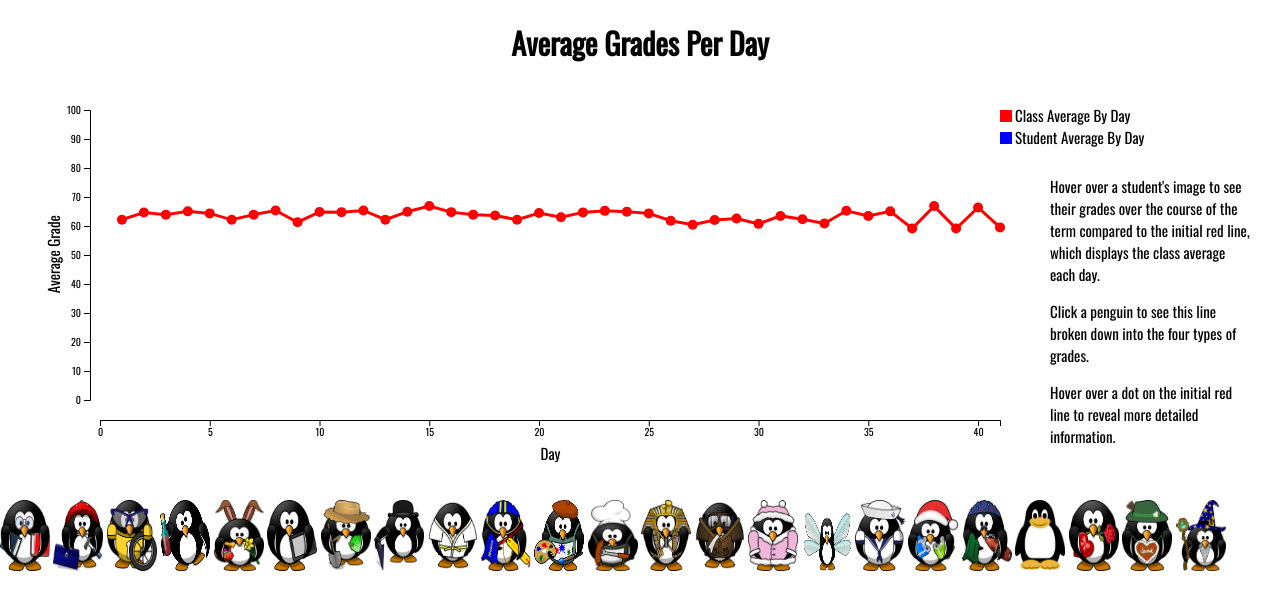
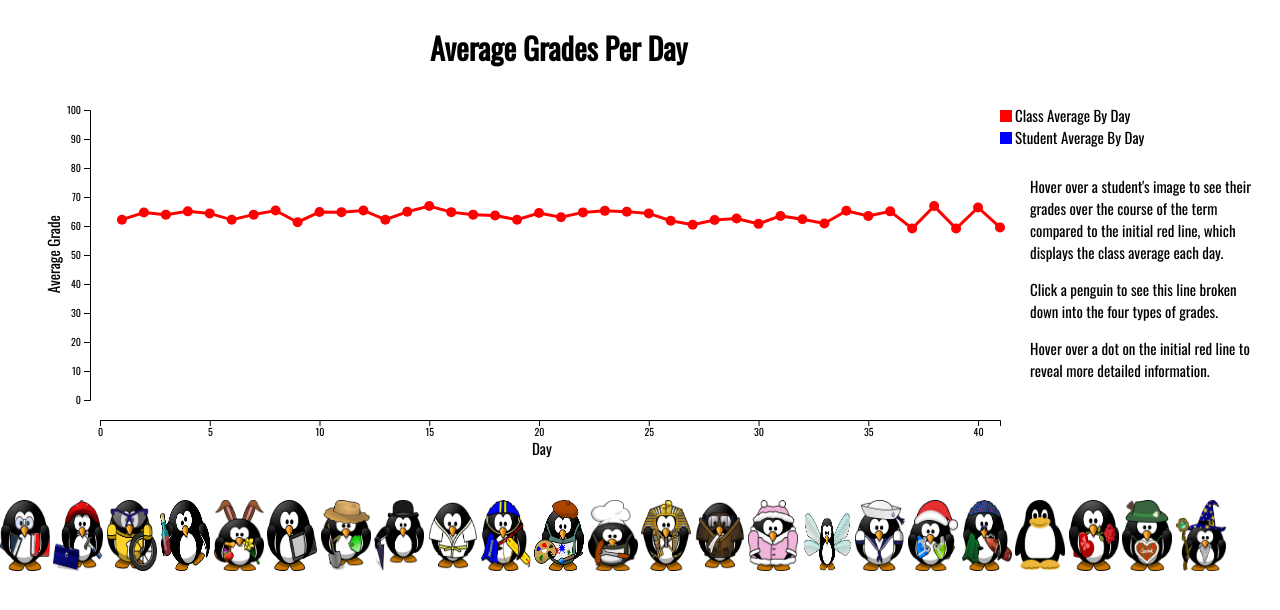
Before and after one commit to ArsenioBenitez/PROJECT_2, a plain HTML site: page index.html in a window 1280 px wide. Drawn offline with nearby package versions, Linux system fonts and the light colour scheme.

Commit message:
moved some things

```diff
--- a/script2.js
+++ b/script2.js
@@ -210,7 +210,7 @@ var yLabel =svg.append('text')
             .attr('x',0-(height/1.5))
             .text('Average Grade');
 var xLabel =svg.append("text")
-            .attr('transform','translate('+(width+margins.left)/1.85 + ','+(xA+40)+')' )
+            .attr('transform','translate('+(width+margins.left)/1.88 + ','+(xA+35)+')' )
             .text('Day');
 svg.select('div.students')
     .attr('y',height+30);
--- a/style.css
+++ b/style.css
@@ -8,9 +8,12 @@ body{
 }
 
 h1{
+  position:fixed;
+  top:5px;
+  left:430px;
   font-size:30px;
-  text-align: center;
-  top:5px;
+
+
 }
 
 .yAxis{
@@ -46,9 +49,9 @@ img:hover {
 
 #informationDiv{
   position:fixed;
-  left:1050px;
+  left:1030px;
   top:175px;
-  width:200px;
+  width:225px;
   height:200px;
 }
 
```
